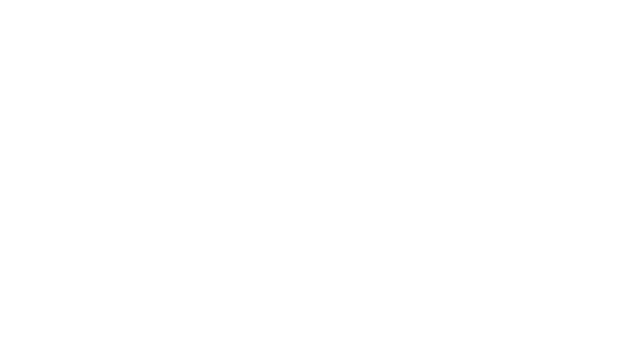
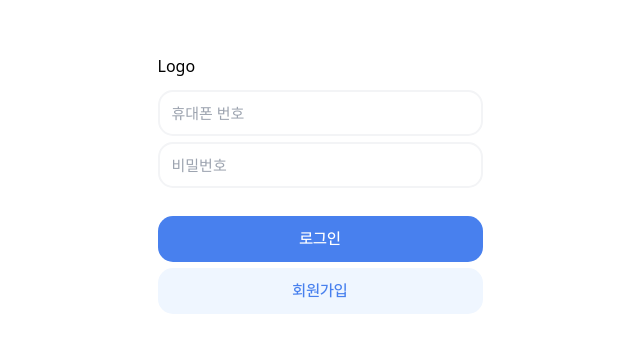
Before and after one commit to yono-yuno/frontend, a React (Vite) app: page /login in a window 1280 px wide. Before the commit this address had no page. Shown: the part 242-594 px from the top of the page, without its empty margins (320-960 px from the left). Built offline with nearby package versions, Linux system fonts and the light colour scheme.

Commit message:
💄 로그인 페이지 퍼블리싱

```diff
--- a/src/App.jsx
+++ b/src/App.jsx
@@ -1,11 +1,13 @@
 import "./styles/style.css";
 import { Route, Routes } from "react-router-dom";
 import MainPage from "./pages/MainPage";
+import Login from "./pages/Login";
 
 function App() {
   return (
     <Routes>
       <Route path="/" element={<MainPage />} />
+      <Route path="/login" element={<Login />} />
     </Routes>
   );
 }
--- /dev/null
+++ b/src/pages/Login.jsx
@@ -0,0 +1,54 @@
+import React, { useState } from "react";
+import { FormatPhoneNumber, FormatNumber } from "../utils/FormatByAuth";
+
+const Login = () => {
+  const [phone, setPhone] = useState("");
+  const [password, setPassword] = useState("");
+
+  const handleLogin = () => {
+    console.log("휴대폰 번호:", phone);
+    console.log("비밀번호:", password);
+    setPhone("");
+    setPassword("");
+  };
+
+  const handlePhoneChange = (e) => {
+    setPhone(FormatPhoneNumber(e.target.value));
+  };
+
+  const handlePasswordChange = (e) => {
+    setPassword(FormatNumber(e.target.value));
+  };
+
+  return (
+    <div className="flex flex-col justify-center items-start h-full px-[34px]">
+      <p className="mb-3">Logo</p>
+      <input
+        type="tel"
+        placeholder="휴대폰 번호"
+        value={phone}
+        onChange={handlePhoneChange}
+        className="w-full h-[46px] mb-1.5 px-3 border-2 border-gray-100 rounded-15 placeholder:text-15 focus:border-toss focus:bg-blue-50 focus:outline-none"
+      />
+      <input
+        type="password"
+        placeholder="비밀번호"
+        value={password}
+        onChange={handlePasswordChange}
+        maxLength={6}
+        className="w-full h-[46px] mb-7 px-3 border-2 border-gray-100 rounded-15 placeholder:text-15 focus:border-toss focus:bg-blue-50 focus:outline-none"
+      />
+      <button
+        onClick={handleLogin}
+        className="w-full h-[46px] mb-1.5 rounded-15 bg-toss font-PDMedium text-white"
+      >
+        로그인
+      </button>
+      <button className="w-full h-[46px] rounded-15 bg-blue-50 font-PDMedium text-toss">
+        회원가입
+      </button>
+    </div>
+  );
+};
+
+export default Login;
--- /dev/null
+++ b/src/utils/FormatByAuth.jsx
@@ -0,0 +1,20 @@
+import React from "react";
+
+export const FormatPhoneNumber = (value) => {
+  const onlyNums = value.replace(/[^0-9]/g, "");
+
+  if (onlyNums.length <= 3) {
+    return onlyNums;
+  }
+
+  if (onlyNums.length <= 7) {
+    return `${onlyNums.slice(0, 3)}-${onlyNums.slice(3)}`;
+  }
+
+  // prettier-ignore
+  return `${onlyNums.slice(0, 3)}-${onlyNums.slice(3, 7)}-${onlyNums.slice(7, 11)}`;
+};
+
+export const FormatNumber = (value) => {
+  return value.replace(/[^0-9]/g, "").slice(0, 6);
+};
```
